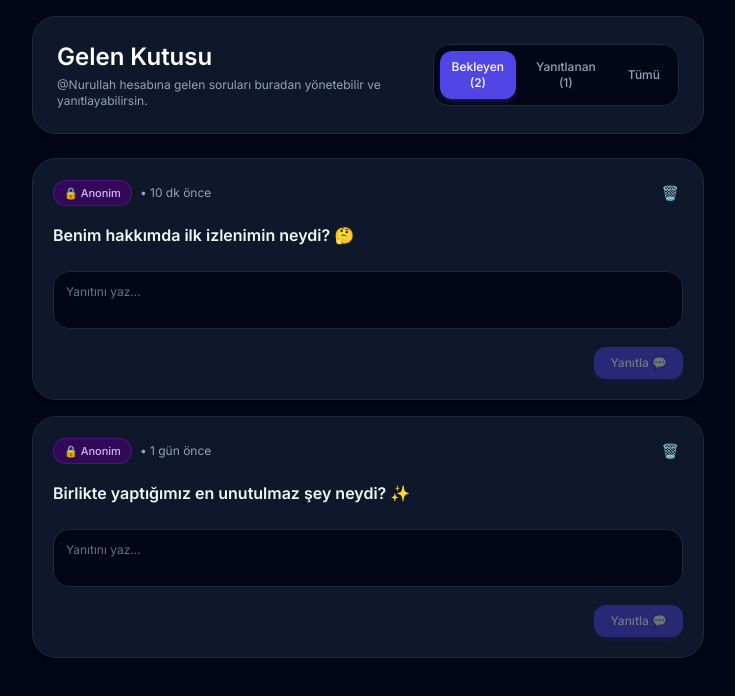
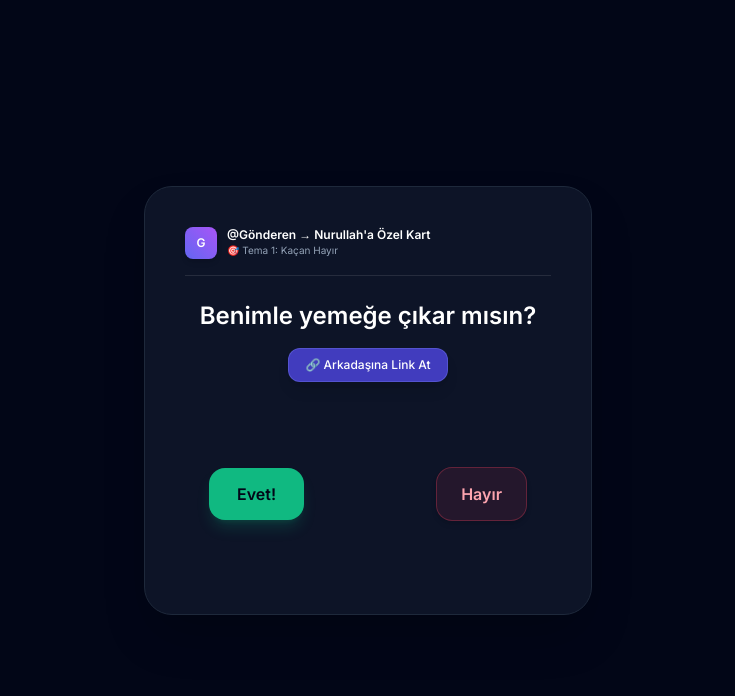
Before and after one commit to naksoy3/kacan-kart-app, a Next.js app in the folder kacan-kart-app/: page /inbox in a window 1280 px wide. Shown: the top 696 px of the page, without its empty margins (272-1007 px from the left). Built offline with nearby package versions, Linux system fonts and the light colour scheme.

Commit message:
fix: app/page.tsx uzerinden yer zaman saat ve gonderen bilgileri karta aktarildi

```diff
--- a/kacan-kart-app/app/inbox/page.tsx
+++ b/kacan-kart-app/app/inbox/page.tsx
@@ -1,9 +1,39 @@
-import InboxPanel from "@/components/InboxPanel";
+"use client";
 
-export default function InboxPage() {
+import { useSearchParams } from "next/navigation";
+import KacanKart from "@/components/KacanKart";
+
+export default function HomePage() {
+  const searchParams = useSearchParams();
+
+  // URL'den parametreleri çekiyoruz
+  const targetUsername = searchParams.get("u") || "Nurullah";
+  const sender = searchParams.get("sender") || searchParams.get("gonderen") || "Gönderen";
+  const soru = searchParams.get("s") || "Benimle yemeğe çıkar mısın?";
+  const evetMetni = searchParams.get("e") || "Evet!";
+  const hayirMetni = searchParams.get("h") || "Hayır";
+  const gifUrl = searchParams.get("gif") || undefined;
+  const theme = (searchParams.get("t") as any) || "escaping";
+
+  // Yer, Zaman ve Tarih parametreleri
+  const mekan = searchParams.get("mekan") || searchParams.get("yer") || undefined;
+  const tarih = searchParams.get("tarih") || undefined;
+  const saat = searchParams.get("saat") || searchParams.get("zaman") || undefined;
+
   return (
-    <main className="min-h-screen bg-slate-950 text-white p-4">
-      <InboxPanel />
+    <main className="min-h-screen bg-slate-950 flex items-center justify-center p-4">
+      <KacanKart
+        targetUsername={targetUsername}
+        sender={sender}
+        soru={soru}
+        evetMetni={evetMetni}
+        hayirMetni={hayirMetni}
+        gifUrl={gifUrl}
+        theme={theme}
+        mekan={mekan}
+        tarih={tarih}
+        saat={saat}
+      />
     </main>
   );
 }
```
